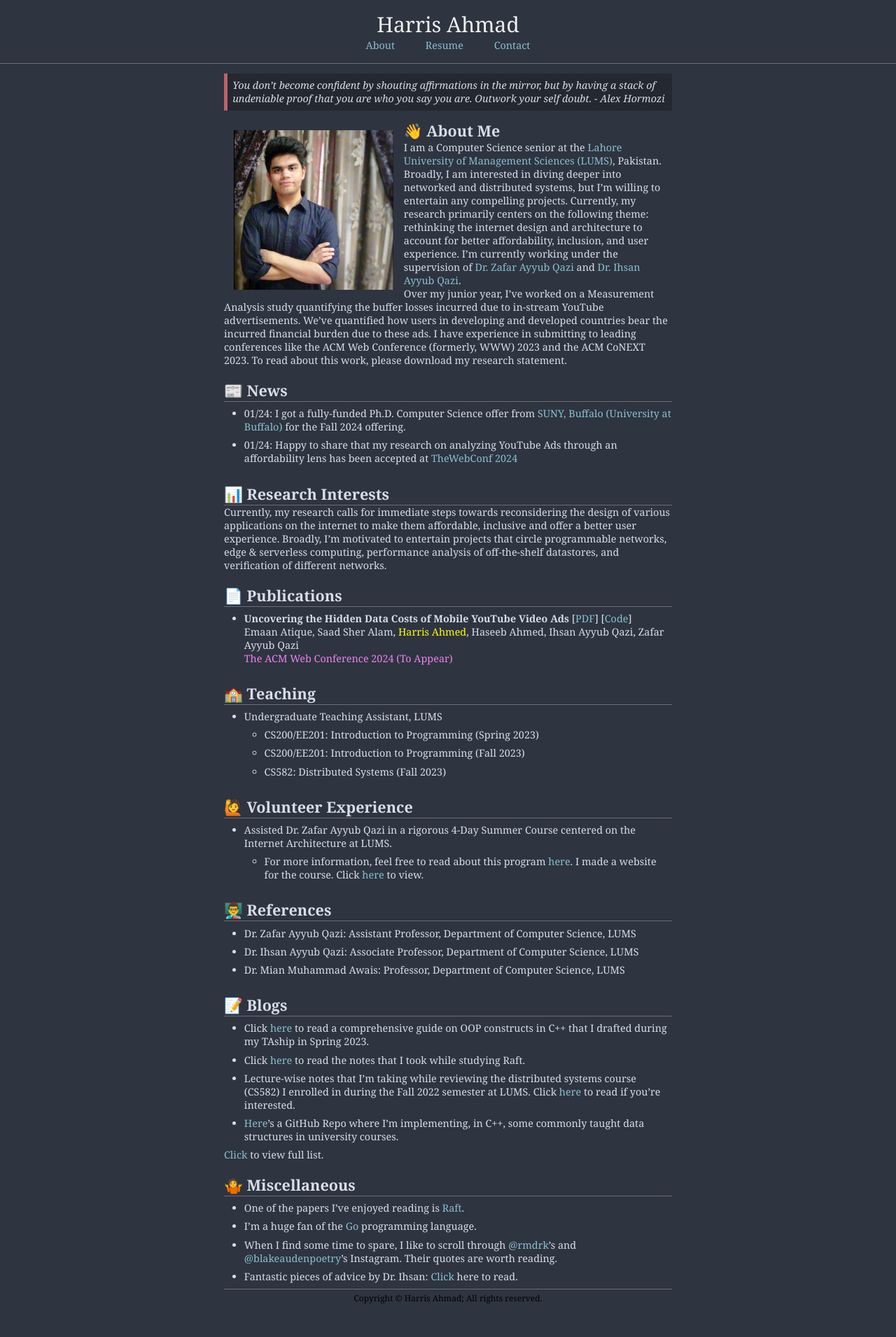
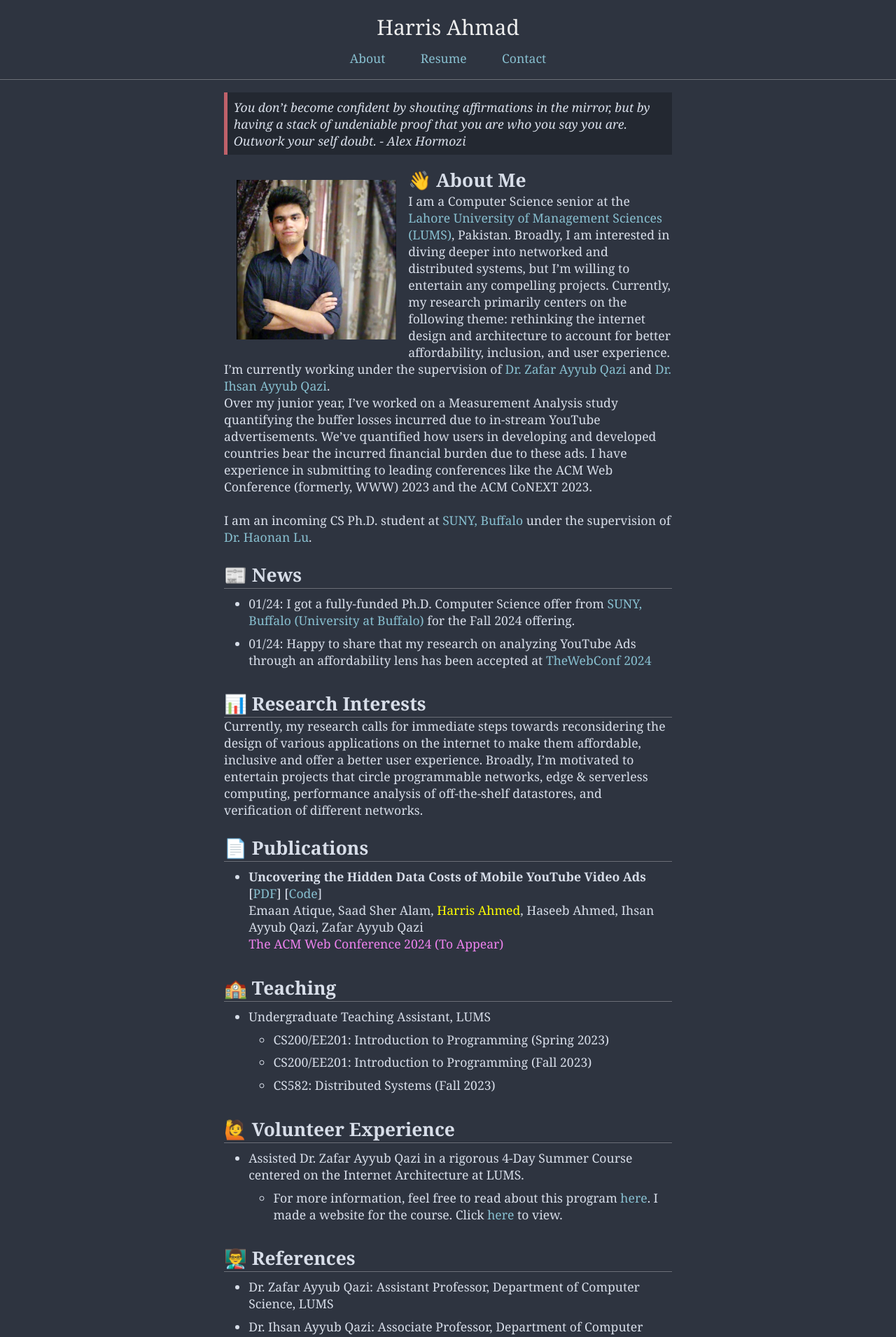
Before and after one commit to harris-ahmad/harris-ahmad.github.io, a Jekyll site: the page built from index.md, in a window 1280 px wide. Shown: the top 1910 px of the page at 70% size. Built offline with Jekyll 4.4.1, drawn with Linux system fonts in a browser that asks for light colours; some web fonts are replaced; before the commit the page ends 1865 px from its top, so only the background shows below that.

Commit message:
a lot of changes

```diff
--- a/_config.yml
+++ b/_config.yml
@@ -1,6 +1,7 @@
 title: Harris Ahmad
 url: "https://harris-ahmad.github.io/"
 baseurl: ""
+email: "24100315@lums.edu.pk"
 
 markdown: kramdown
 #ins_logo: "./bits-logo.png"
--- a/_sass/_style.scss
+++ b/_sass/_style.scss
@@ -68,6 +68,7 @@
     color: #EEEEEE;
     display: inline-flex;
     position: relative;
+    margin-bottom: 12px;
     //   justify-content: center;
 }
 
@@ -83,7 +84,7 @@
 }
 
 #author-container {
-    margin-bottom: 10px;
+    margin-bottom: 12px;
     /* Space between author name and navigation links */
 }
 
@@ -109,7 +110,7 @@
 .container {
     @include responsive-max-width(50%);
     margin: auto;
-    font-size: 0.9em;
+    font-size: 1.1em;
 }
 
 .wrapper {
@@ -152,6 +153,31 @@
     .navbar {
         flex-direction: column; // Stack nav items vertically
         align-items: center; // Align items in the center
+    }
+
+    // add the "About Me" text underneath the image
+    .profile-picture {
+        /* Adjust the width if necessary to fit the mobile layout */
+        width: 100%;
+        /* make the image responsive */
+        margin: 1em 0;
+        /* add margin to top and bottom */
+        order: 1;
+        /* ensure that the image is first */
+
+        // margin-left: 50px;
+    }
+
+    .content {
+        display: flex;
+        flex-direction: column;
+        margin: 0 auto;
+
+        /* ensure that the "About Me" text is second */
+        h2[id="👋-about-me"] {
+            order: 0;
+            margin-bottom: 1rem;
+        }
     }
 }
 
@@ -198,7 +224,7 @@
     .profile-picture {
         width: 228px;
         margin: 1em;
-        float: left;
+        float: inline-start;
 
         img {
             width: 100%;
--- a/index.md
+++ b/index.md
@@ -16,7 +16,7 @@
 I am a Computer Science senior at the <a href="https://www.lums.edu.pk/" target="_blank">Lahore University of Management Sciences (LUMS)</a>, Pakistan. Broadly, I am interested in diving deeper into networked and distributed systems, but I’m willing to entertain any compelling projects. Currently, my research primarily centers on the following theme: rethinking the internet design and architecture to account for better affordability, inclusion, and user experience. I'm currently working under the supervision of <a href="https://web.lums.edu.pk/~zafar" target="_blank">Dr. Zafar Ayyub Qazi</a>
  and <a href="https://www.ihsanqazi.com" target="_blank">Dr. Ihsan Ayyub Qazi</a>.
 
-Over my junior year, I've worked on a Measurement Analysis study quantifying the buffer losses incurred due to in-stream YouTube advertisements. We've quantified how users in developing and developed countries bear the incurred financial burden due to these ads. I have experience in submitting to leading conferences like the ACM Web Conference (formerly, WWW) 2023 and the ACM CoNEXT 2023. To read about this work, please download my research statement. <br /> <br>
+Over my junior year, I've worked on a Measurement Analysis study quantifying the buffer losses incurred due to in-stream YouTube advertisements. We've quantified how users in developing and developed countries bear the incurred financial burden due to these ads. I have experience in submitting to leading conferences like the ACM Web Conference (formerly, WWW) 2023 and the ACM CoNEXT 2023. <br><br> I am an incoming CS Ph.D. student at <a href="https://www.buffalo.edu/" target="_blank">SUNY, Buffalo</a> under the supervision of <a href="https://sites.google.com/view/haonanlu/home" target="_blank">Dr. Haonan Lu</a>. <br /> <br>
 
 <h2 id="📰-news">📰 News </h2>
 <hr>
```
Also changed, not shown: 3 other files.
